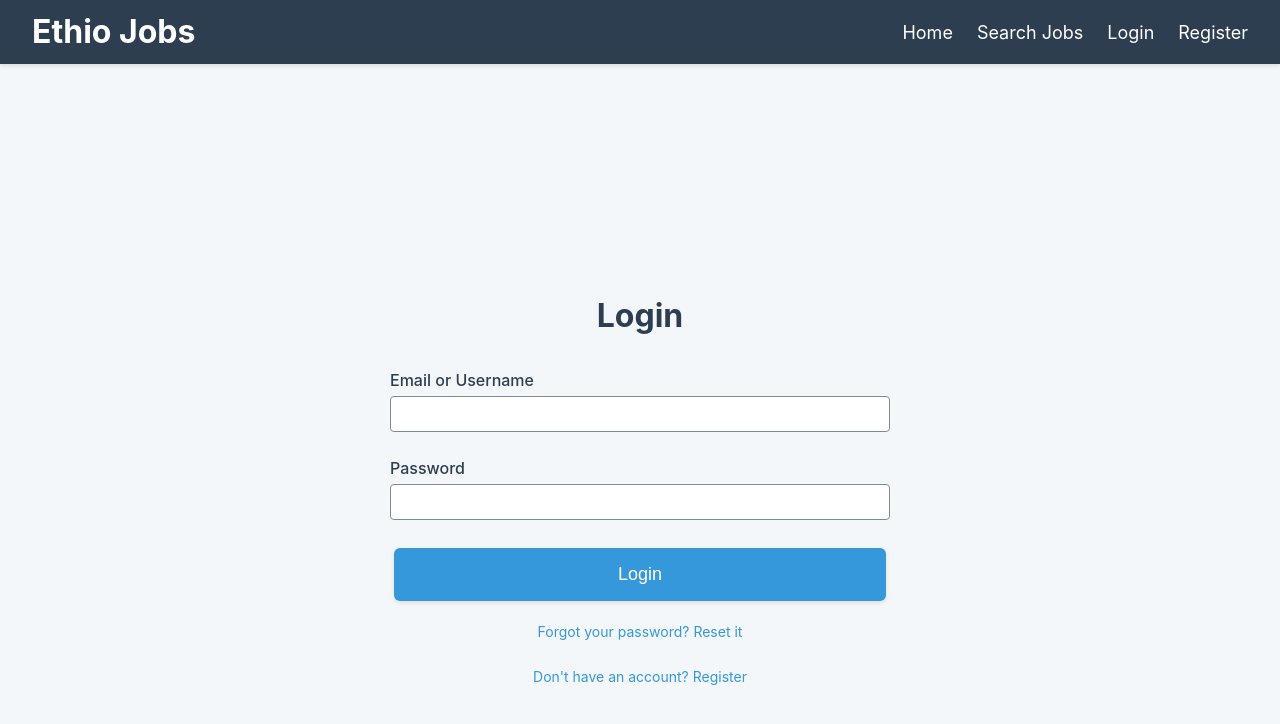
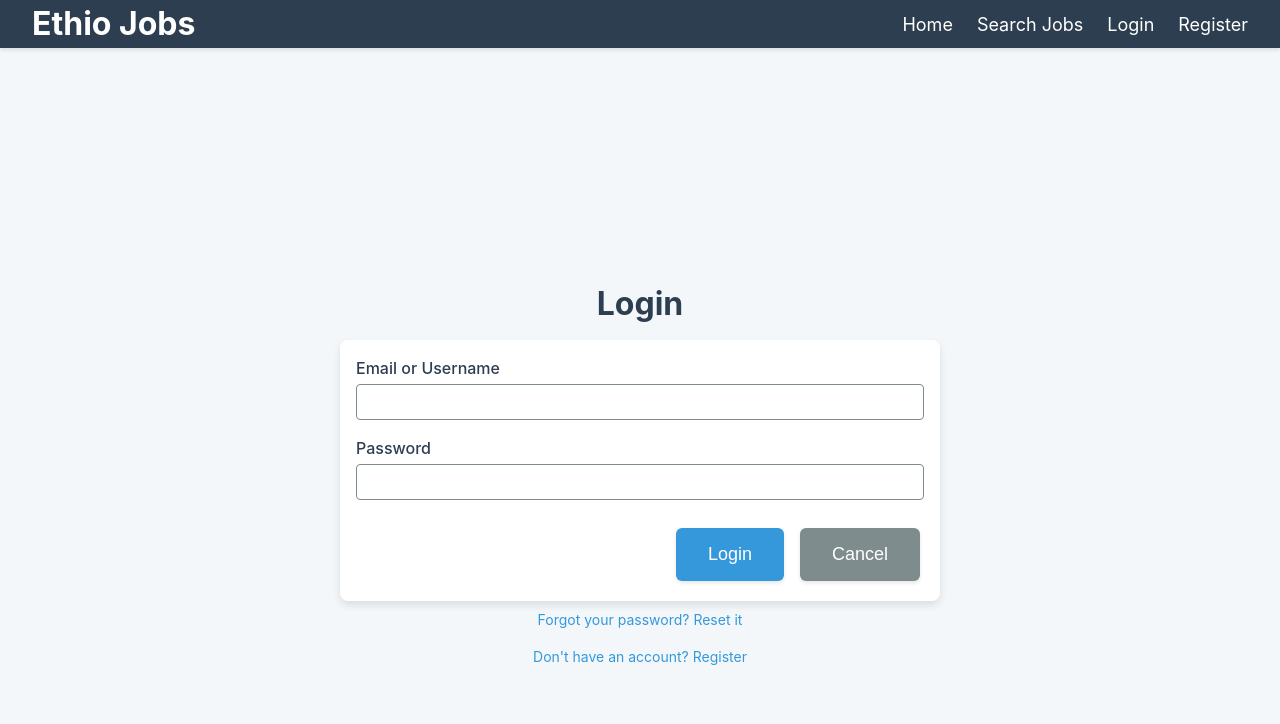
Before and after one commit to Adnan7389/Ethiopian-Job-Search, a React (Vite) app in the folder frontend/: page /login in a window 1280 px wide. Shown: the top 724 px of the page. Built offline with nearby package versions, Linux system fonts and the light colour scheme.

Commit message:
Enhance RoleSelection, Register, and Login pages with Back/Cancel buttons, improved UI/UX, and better responsiveness

```diff
--- a/frontend/src/components/Navbar/Navbar.module.css
+++ b/frontend/src/components/Navbar/Navbar.module.css
@@ -11,9 +11,9 @@
   display: flex;
   justify-content: space-between;
   align-items: center;
-  padding: var(--space-2) var(--space-3);
-  max-width: 1400px; /* Increased max-width for big screens */
-  width: 100%; /* Ensure it stretches to full width within max-width */
+  padding: var(--space-2) var(--space-3); /* Restore padding for mobile/tablet */
+  max-width: 1400px;
+  width: 100%;
   margin: 0 auto;
 }
 
@@ -180,15 +180,15 @@
   }
 
   .navbarContainer {
-    padding: var(--space-2) 0; /* Remove horizontal padding to stretch to edges */
+    padding: 0 var(--space-4); /* Remove left padding, keep right padding for balance */
   }
 
   .logo {
-    margin-left: var(--space-4); /* Add small margin for visual balance */
+    margin-left: 0; /* Remove margin to align flush with left edge */
   }
 
   .navLinks {
-    margin-right: var(--space-4); /* Add small margin for visual balance */
+    margin-right: 0; /* Remove margin to align flush with right edge */
   }
 
   .logo a {
@@ -202,19 +202,14 @@
 
 @media (min-width: 1025px) {
   .navbarContainer {
-    padding: var(--space-2) 0;
-  }
-
-  .logo {
-    margin-left: var(--space-5);
-  }
-
-  .navLinks {
-    margin-right: var(--space-5);
-    gap: var(--space-4);
+    padding: 0 var(--space-5);
   }
 
   .logo a {
     font-size: var(--font-size-3xl);
   }
+
+  .navLinks {
+    gap: var(--space-4);
+  }
 }
--- a/frontend/src/pages/Login/Login.jsx
+++ b/frontend/src/pages/Login/Login.jsx
@@ -39,6 +39,10 @@ function Login() {
     }
   };
 
+  const handleCancel = () => {
+    navigate(-1); // Go back to the previous page
+  };
+
   return (
     <div className={styles.container}>
       <h1 className={styles.title}>Login</h1>
@@ -60,9 +64,14 @@ function Login() {
           required
         />
         {error && <p className={styles.error}>{error}</p>}
-        <Button type="submit" variant="primary" disabled={loading}>
-          {loading ? <LoadingSpinner /> : "Login"}
-        </Button>
+        <div className={styles.formActions}>
+          <Button type="submit" variant="primary" disabled={loading}>
+            {loading ? <LoadingSpinner /> : "Login"}
+          </Button>
+          <Button type="button" variant="secondary" onClick={handleCancel}>
+            Cancel
+          </Button>
+        </div>
       </form>
       <p className={styles.link}>
         Forgot your password? <Link to="/forgot-password">Reset it</Link>
--- a/frontend/src/pages/Login/Login.module.css
+++ b/frontend/src/pages/Login/Login.module.css
@@ -2,76 +2,143 @@
   display: flex;
   flex-direction: column;
   align-items: center;
-    padding: 1rem;
+  padding: var(--space-3);
+  background-color: var(--background);
   min-height: 100vh;
   justify-content: center;
 }
 
 .title {
-    font-size: 1.5rem;
-    margin-bottom: 2rem;
-    color: #2c3e50;
+  font-size: var(--font-size-xl);
+  margin-bottom: var(--space-3);
+  color: var(--text);
+  text-align: center;
 }
 
 .form {
   display: flex;
   flex-direction: column;
-    gap: 1rem;
+  gap: var(--space-2);
   width: 100%;
   max-width: 300px;
+  background-color: var(--white);
+  padding: var(--space-3);
+  border-radius: 8px;
+  box-shadow: var(--shadow-md);
 }
 
 .error {
-    color: #e74c3c;
-    font-size: 0.875rem;
+  color: var(--danger);
+  font-size: var(--font-size-sm);
+  text-align: center;
+  margin-bottom: var(--space-1);
+}
+
+.success {
+  color: var(--success);
+  font-size: var(--font-size-sm);
+  margin-bottom: var(--space-2);
   text-align: center;
 }
 
-  .link {
-    color: #3498db;
-    text-align: center;
-    text-decoration: none;
-    font-size: 0.875rem;
-    margin-top: 1rem;
+.formActions {
+  display: flex;
+  justify-content: flex-end;
+  gap: var(--space-2);
+  margin-top: var(--space-2);
 }
 
-  .link:hover {
+.link {
+  color: var(--primary);
+  text-align: center;
+  font-size: var(--font-size-sm);
+  margin-top: var(--space-2);
+}
+
+.link a {
+  color: var(--primary);
+  text-decoration: none;
+}
+
+.link a:hover {
   text-decoration: underline;
 }
 
-  .success {
-    color: #2ecc71;
-    font-size: 0.875rem;
-    margin-bottom: 1rem;
-    text-align: center;
+/* Responsive Design */
+@media (max-width: 576px) {
+  .container {
+    padding: var(--space-2);
   }
 
-  @media (min-width: 768px) {
+  .title {
+    font-size: var(--font-size-lg);
+  }
+
+  .form {
+    max-width: 100%;
+    padding: var(--space-2);
+  }
+
+  .formActions {
+    flex-direction: column;
+    gap: var(--space-1);
+  }
+
+  .error, .success, .link {
+    font-size: var(--font-size-sm);
+  }
+}
+
+@media (min-width: 577px) and (max-width: 768px) {
+  .container {
+    padding: var(--space-3);
+  }
+
+  .title {
+    font-size: var(--font-size-xl);
+  }
+
+  .form {
+    max-width: 400px;
+  }
+
   .success {
-      font-size: 1rem;
+    font-size: var(--font-size-base);
+  }
+}
+
+@media (min-width: 769px) {
+  .container {
+    padding: var(--space-4);
+  }
+
+  .title {
+    font-size: var(--font-size-2xl);
+  }
+
+  .form {
+    max-width: 500px;
+  }
+
+  .success {
+    font-size: var(--font-size-base);
   }
 }
 
 @media (min-width: 1025px) {
+  .container {
+    padding: var(--space-5);
+  }
+
+  .title {
+    font-size: var(--font-size-3xl);
+  }
+
+  .form {
+    max-width: 600px;
+  }
+
   .success {
-      font-size: 1.125rem;
+    font-size: var(--font-size-lg);
   }
 }
-
-  @media (min-width: 768px) {
-    .form {
-      max-width: 400px;
-    }
-    .title {
-      font-size: 1.75rem;
-    }
-  }
-
-  @media (min-width: 1025px) {
-    .form {
-      max-width: 500px;
-    }
-    .title {
-      font-size: 2rem;
-    }
-  }
--- a/frontend/src/pages/Register/Register.jsx
+++ b/frontend/src/pages/Register/Register.jsx
@@ -10,13 +10,13 @@ import styles from "./Register.module.css";
 function Register() {
   const dispatch = useDispatch();
   const navigate = useNavigate();
-  const { userType, status, error: reduxError } = useSelector((state) => state.auth); // Retrieve userType from Redux
+  const { userType, status, error: reduxError } = useSelector((state) => state.auth);
   const [formData, setFormData] = useState({
     username: "",
     email: "",
     password: "",
     confirmPassword: "",
-    user_type: userType || "job_seeker", // Fallback to job_seeker if userType is not set
+    user_type: userType || "job_seeker",
   });
   const [error, setError] = useState("");
   const [loading, setLoading] = useState(false);
@@ -46,7 +46,10 @@ function Register() {
     }
   };
 
-  // If userType is not set, redirect to role selection
+  const handleCancel = () => {
+    navigate("/role-selection");
+  };
+
   if (!userType) {
     navigate('/role-selection');
     return null;
@@ -89,9 +92,14 @@ function Register() {
         />
         {error && <p className={styles.error}>{error}</p>}
         {reduxError && <p className={styles.error}>{reduxError}</p>}
-        <Button type="submit" variant="primary" disabled={loading}>
-          {loading ? <LoadingSpinner /> : "Register"}
-        </Button>
+        <div className={styles.formActions}>
+          <Button type="submit" variant="primary" disabled={loading}>
+            {loading ? <LoadingSpinner /> : "Register"}
+          </Button>
+          <Button type="button" variant="secondary" onClick={handleCancel}>
+            Cancel
+          </Button>
+        </div>
       </form>
       <p className={styles.link}>
         Already have an account? <Link to="/login">Login</Link>
--- a/frontend/src/pages/RoleSelection/RoleSelection.jsx
+++ b/frontend/src/pages/RoleSelection/RoleSelection.jsx
@@ -13,13 +13,26 @@ function RoleSelection() {
     navigate('/register');
   };
 
+  const handleBack = () => {
+    navigate(-1); // Go back to the previous page
+  };
+
   return (
     <div className={styles.container}>
-      <h2 className={styles.title}>Choose Your Role</h2>
+      <div className={styles.header}>
+        <h2 className={styles.title}>Choose Your Role</h2>
+      </div>
       <div className={styles.buttonGroup}>
-        <Button onClick={() => handleRoleSelect('job_seeker')}>Job Seeker</Button>
-        <Button onClick={() => handleRoleSelect('employer')}>Employer</Button>
+        <Button variant="primary" onClick={() => handleRoleSelect('job_seeker')}>
+          Job Seeker
+        </Button>
+        <Button variant="primary" onClick={() => handleRoleSelect('employer')}>
+          Employer
+        </Button>
       </div>
+      <Button variant="secondary" onClick={handleBack}>
+          Back
+      </Button>
     </div>
   );
 }
--- a/frontend/src/pages/RoleSelection/RoleSelection.module.css
+++ b/frontend/src/pages/RoleSelection/RoleSelection.module.css
@@ -2,37 +2,100 @@
   display: flex;
   flex-direction: column;
   align-items: center;
-    padding: 1rem;
+  padding: var(--space-3);
+  background-color: var(--background);
   min-height: 100vh;
   justify-content: center;
 }
 
+.header {
+  display: flex;
+  align-items: center;
+  gap: var(--space-2);
+  margin-bottom: var(--space-3);
+  width: 100%;
+  max-width: 500px;
+}
+
 .title {
-    font-size: 1.5rem;
-    margin-bottom: 2rem;
-    color: #2c3e50;
+  font-size: var(--font-size-xl);
+  margin: 0;
+  color: var(--text);
+  flex: 1;
+  text-align: center;
 }
 
 .buttonGroup {
   display: flex;
   flex-direction: column;
-    gap: 1rem;
+  gap: var(--space-2);
   width: 100%;
   max-width: 300px;
 }
 
-  @media (min-width: 768px) {
+/* Responsive Design */
+@media (max-width: 576px) {
+  .container {
+    padding: var(--space-2);
+  }
+
+  .header {
+    flex-direction: column;
+    align-items: flex-start;
+    gap: var(--space-1);
+  }
+
+  .title {
+    font-size: var(--font-size-lg);
+    text-align: left;
+  }
+
+  .buttonGroup {
+    gap: var(--space-1);
+  }
+}
+
+@media (min-width: 577px) and (max-width: 768px) {
+  .container {
+    padding: var(--space-3);
+  }
+
+  .title {
+    font-size: var(--font-size-xl);
+  }
+
   .buttonGroup {
     flex-direction: row;
     max-width: 500px;
   }
 }
 
-  @media (min-width: 1025px) {
+@media (min-width: 769px) {
+  .container {
+    padding: var(--space-4);
+  }
+
   .title {
-      font-size: 2rem;
+    font-size: var(--font-size-2xl);
   }
+
   .buttonGroup {
-      gap: 2rem;
+    flex-direction: row;
+    max-width: 500px;
+    gap: var(--space-3);
   }
 }
+
+@media (min-width: 1025px) {
+  .container {
+    padding: var(--space-5);
+  }
+
+  .title {
+    font-size: var(--font-size-3xl);
+  }
+
+  .buttonGroup {
+    gap: var(--space-4);
+  }
+}
```
Also changed, not shown: frontend/src/pages/Register/Register.module.css (+92 -13 lines). Lines whose indentation alone changed are shown as unchanged.
